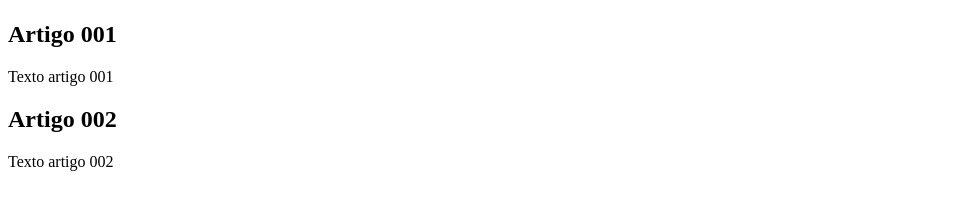
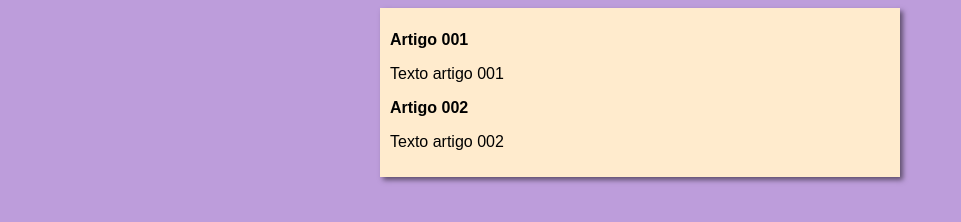
Before and after one commit to Daniells642/projeto-site, a plain HTML site: page index.html in a window 1280 px wide. Shown: the whole page, without its empty margins (0-961 px from the left). Drawn offline with Linux system fonts and the light colour scheme.

Commit message:
iniciei o design

```diff
--- /dev/null
+++ b/estilos/style.css
@@ -0,0 +1,17 @@
+* {
+    font-family: Arial, Helvetica, sans-serif;
+    font-size: 16px;
+}
+
+
+body {
+    background-color: rgb(189, 157, 219);
+}
+
+main {
+    background-color: blanchedalmond;
+    width: 500px;
+    margin: auto;
+    padding: 10px;
+    box-shadow: 3px 3px 5px rgba(0, 0, 0, 0.5);
+}
--- a/index.html
+++ b/index.html
@@ -5,6 +5,7 @@
     <meta http-equiv="X-UA-Compatible" content="IE=edge">
     <meta name="viewport" content="width=device-width, initial-scale=1.0">
     <title>Título do site</title>
+    <link rel="stylesheet" href="estilos/style.css">
 </head>
 <body>
     <main>
```
